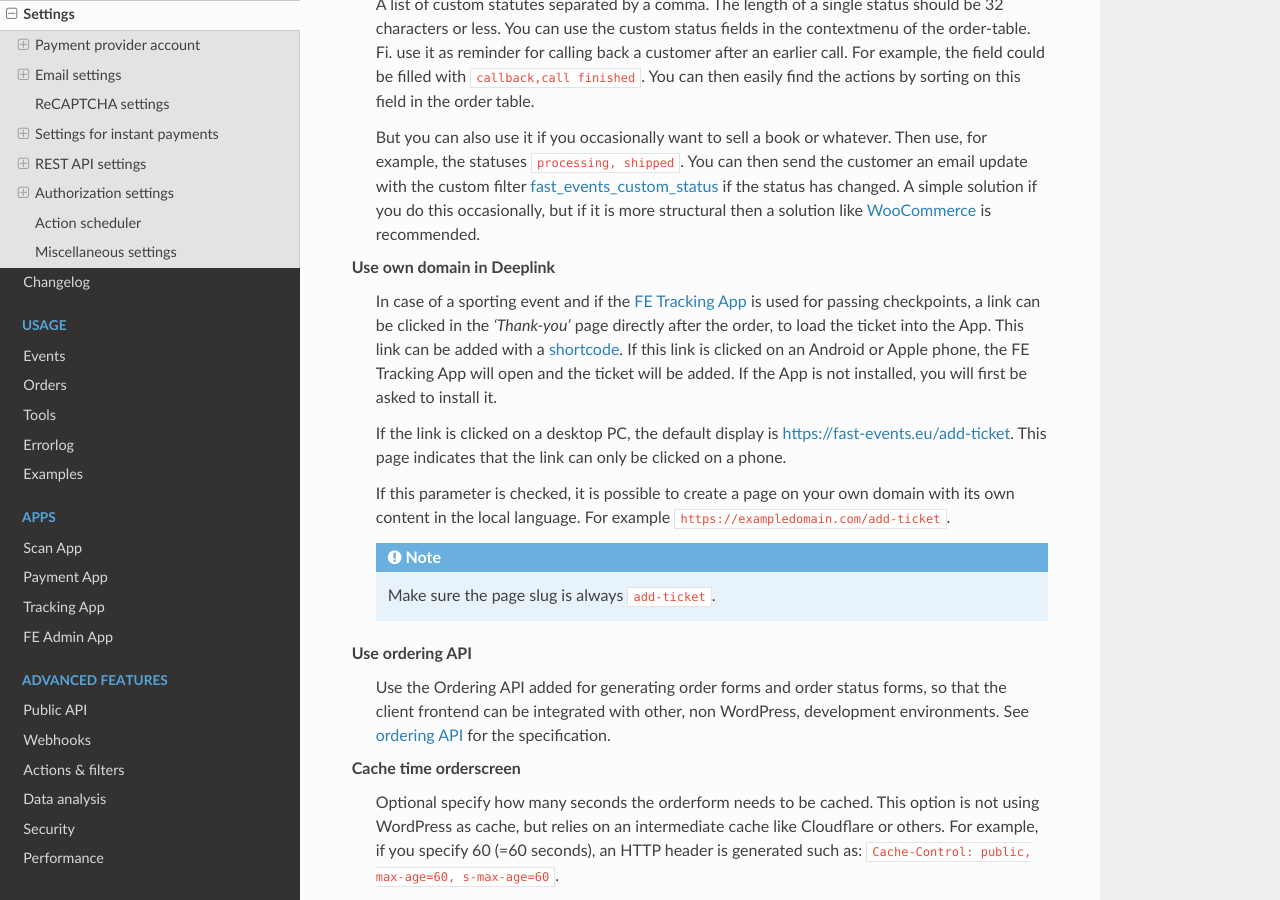
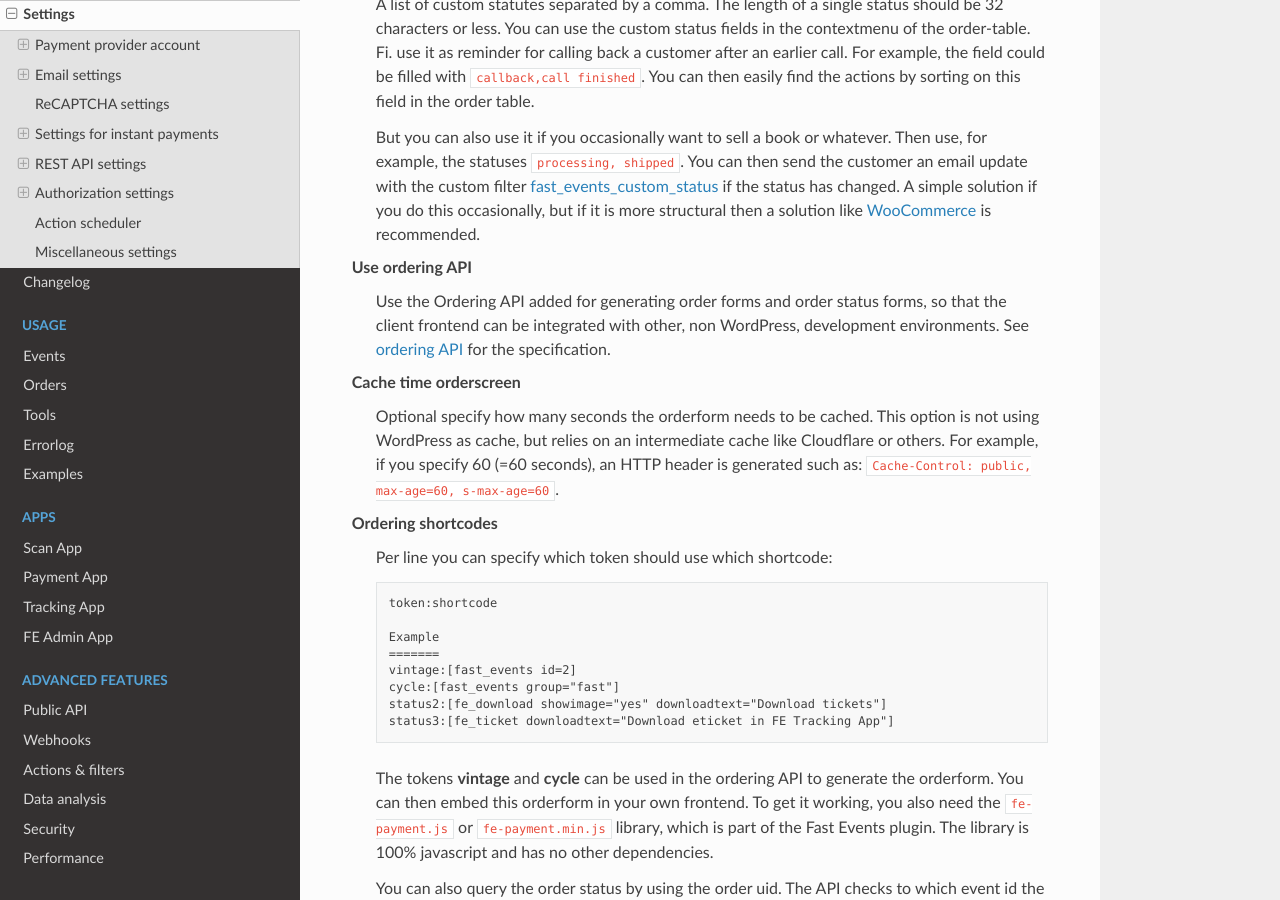
Before and after one commit to fe-data/fe-docs, a Sphinx documentation site: the page built from docs/getting-started/settings.rst, in a window 1280 px wide and 900 px high, scrolled down 13203 px. Built offline with Sphinx 7.4.7 and the Read the Docs theme 2.0.0, drawn with Linux system fonts in a browser that asks for light colours.

Commit message:
Removed deeplink references

```diff
--- a/docs/getting-started/settings.rst
+++ b/docs/getting-started/settings.rst
@@ -467,20 +467,6 @@ Miscellaneous settings
    But you can also use it if you occasionally want to sell a book or whatever. Then use, for example, the statuses ``processing, shipped``.
    You can then send the customer an email update with the custom filter :doc:`fast_events_custom_status <../hooks/custom_status>` if the status has changed.
    A simple solution if you do this occasionally, but if it is more structural then a solution like `WooCommerce <https://wordpress.org/plugins/woocommerce/>`_ is recommended.
-**Use own domain in Deeplink**
-   In case of a sporting event and if the `FE Tracking App <https://fe-tracking.fast-events.eu/>`_ is used for passing checkpoints,
-   a link can be clicked in the *'Thank-you'* page directly after the order, to load the ticket into the App.
-   This link can be added with a `shortcode <overview.html#deeplink>`_. If this link is clicked on an Android or Apple phone, the FE Tracking App will open and the ticket will be added.
-   If the App is not installed, you will first be asked to install it.
-
-   If the link is clicked on a desktop PC, the default display is `https://fast-events.eu/add-ticket <https://fast-events.eu/add-ticket>`_.
-   This page indicates that the link can only be clicked on a phone.
-
-   If this parameter is checked, it is possible to create a page on your own domain with its own content in the local language.
-   For example ``https://exampledomain.com/add-ticket``.
-
-   .. note::  Make sure the page slug is always ``add-ticket``.
-
 **Use ordering API**
    Use the Ordering API added for generating order forms and order status forms, so that the client frontend can be integrated with other, non WordPress, development environments.
    See `ordering API <../advanced/api-ordering.html>`_ for the specification.
```
Also changed, not shown: docs/getting-started/overview.rst (+0 -11 lines).
